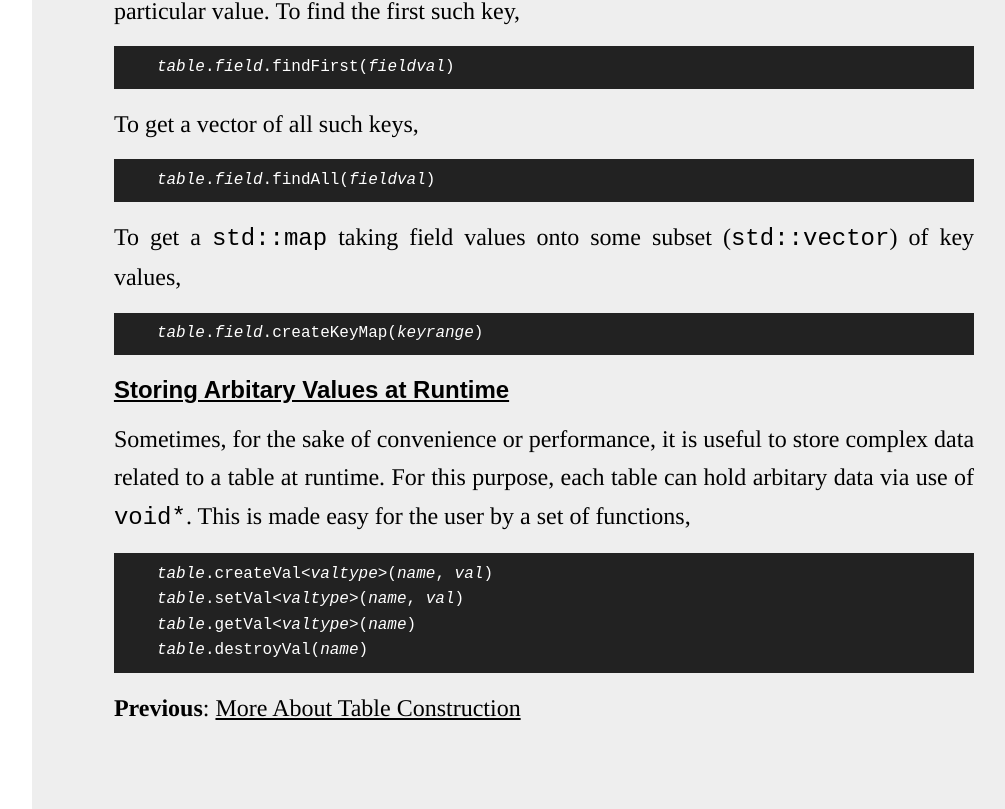
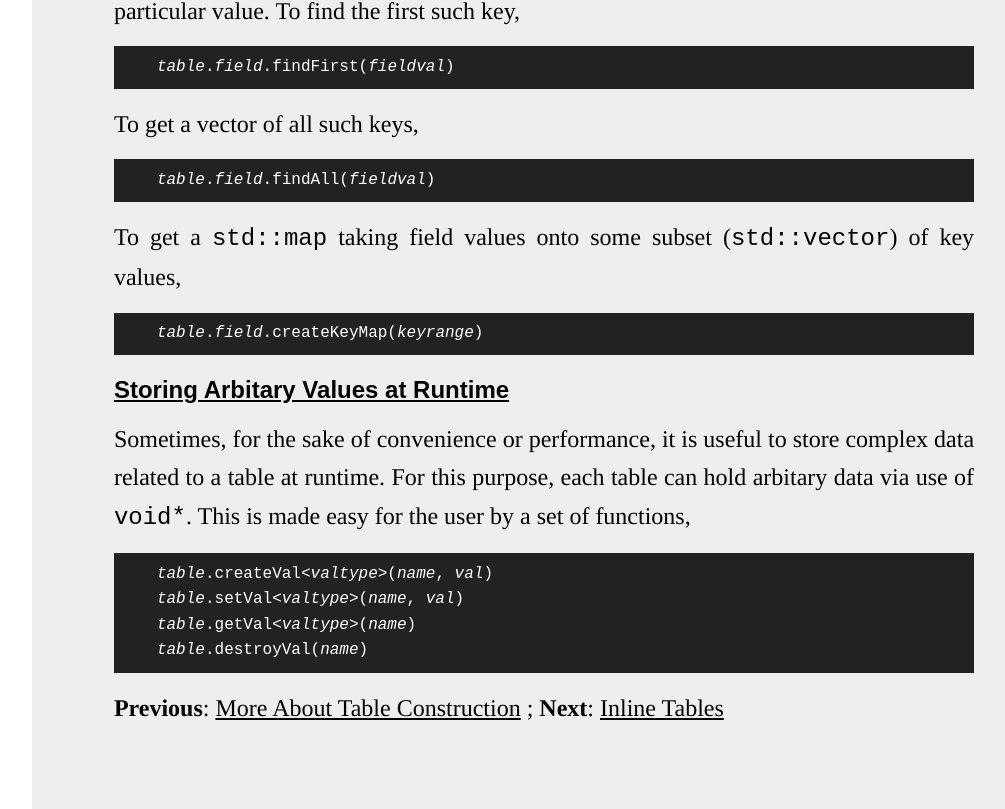
Before and after one commit to DeltaBoyBZ/tabular-cpp, a plain HTML site: page guide/table-usage.html in a window 1280 px wide. Shown: the part 1864-2673 px from the top of the page, without its empty margins (224-1229 px from the left). Drawn offline with Linux system fonts and the light colour scheme.

Commit message:
Added navigation for the new page on inline tables.

```diff
--- a/guide/table-usage.html
+++ b/guide/table-usage.html
@@ -14,6 +14,7 @@
             <a href="getting-started.html" class="w3-bar-item w3-button">Getting Started</a>
             <a href="table-construction.html" class="w3-bar-item w3-button">More About Table Construction</a>
             <a href="table-usage.html" class="w3-bar-item w3-button">Interacting With Tables</a>
+            <a href="inline-tables.html" class="w3-bar-item w3-button">Inline Tables</a>
         </div>
         <div id="guide">
             <header>
@@ -81,7 +82,7 @@
 <em>table</em>.getVal&lt<em>valtype</em>&gt(<em>name</em>)
 <em>table</em>.destroyVal(<em>name</em>)</code></pre>
 
-            <strong>Previous</strong>: <a href="table-construction.html">More About Table Construction</a>
+            <strong>Previous</strong>: <a href="table-construction.html">More About Table Construction</a> ; <strong>Next</strong>: <a href="inline-tables.html">Inline Tables</a>
         </div>
     </div>
 </body>
```
Also changed, not shown: guide/getting-started.html (+1 -0 lines), guide/inline-tables.html (+1 -0 lines), guide/introduction.html (+1 -0 lines), guide/table-construction.html (+1 -0 lines).
